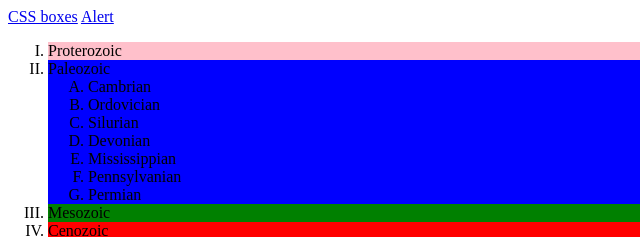
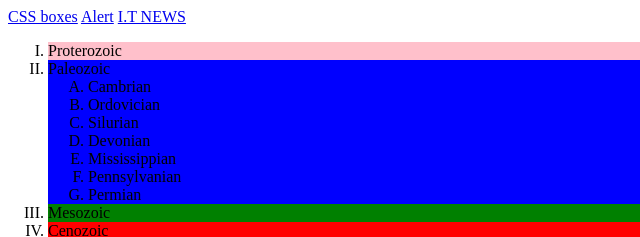
Before and after one commit to djnewbeez/file-C-Users-deyli-lab3p1.html, a plain HTML site: page index.html in a window 1280 px wide. Shown: the top 237 px of the page, 0-640 px from the left. Drawn offline with Linux system fonts and the light colour scheme.

Commit message:
Update index.html

```diff
--- a/index.html
+++ b/index.html
@@ -32,6 +32,8 @@
 </head>
 <a href = "https://djnewbeez.github.io/file-C-Users-deyli-lab3p1.html/lab3p2.html">CSS boxes</a>
 <a href = "https://djnewbeez.github.io/file-C-Users-deyli-lab3p1.html/lab3p4.html">Alert</a>
+    <a href = "https://djnewbeez.github.io/file-C-Users-deyli-lab3p1.html/lab3p3.html">I.T NEWS</a>
+
 
 
 <body>
```
